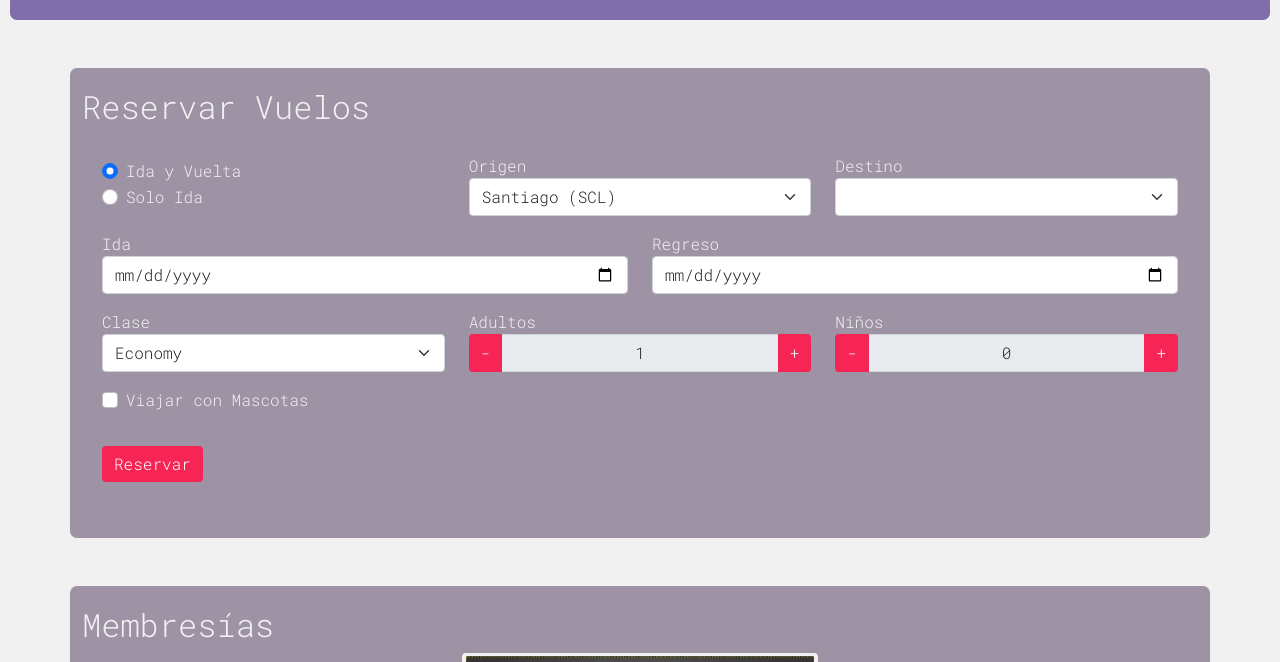
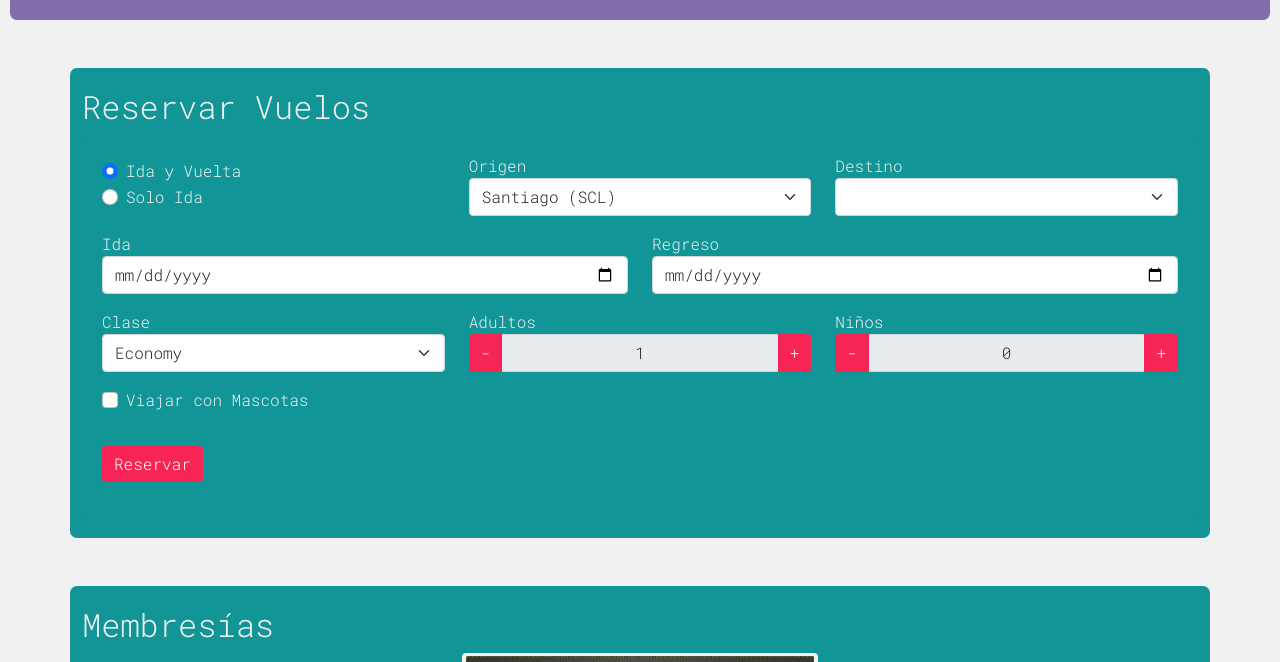
Before and after one commit to EstebanAET/PreEntrega3EscobarTrujillo, a website: page index.html in a window 1280 px wide. Shown: the part 818-1480 px from the top of the page. Drawn offline with nearby package versions, Linux system fonts and the light colour scheme; files that its build step writes are made by us from their sources.

Commit message:
correccion

```diff
--- a/sass/_colores.scss
+++ b/sass/_colores.scss
@@ -1,4 +1,4 @@
-$color-primario: #9e92a5;
+$color-primario: #119596;
 $color-secundario: #f72556;
 $color-terciario: #7f6ea9;
 $color-fondo: #f1f1f1;
--- a/sass/style.scss
+++ b/sass/style.scss
@@ -7,7 +7,6 @@
 @import "./somos";
 
 
-/* Aplica colores al body */
 body {
   background-color: $color-fondo;
   font-family: 'Roboto Mono', monospace;
```
